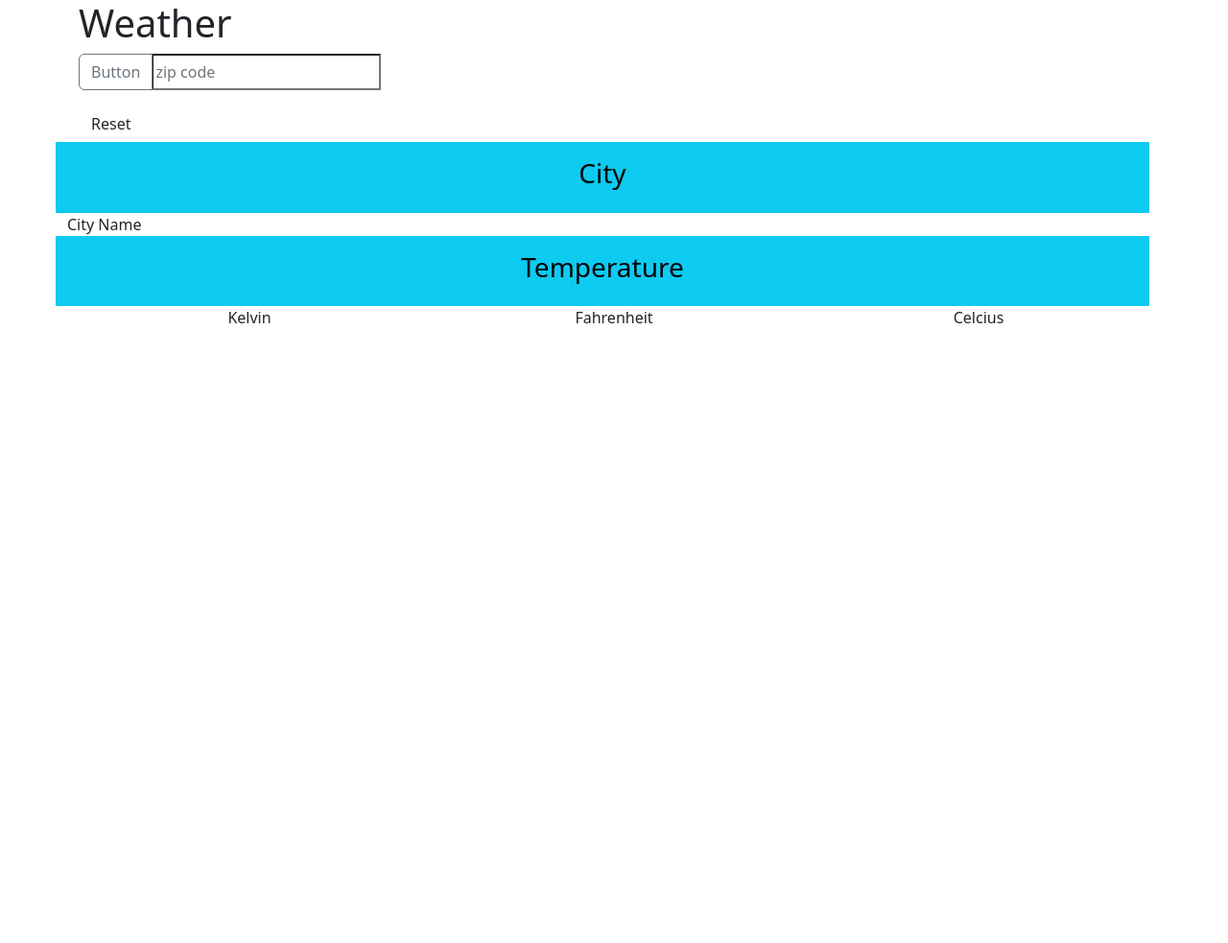
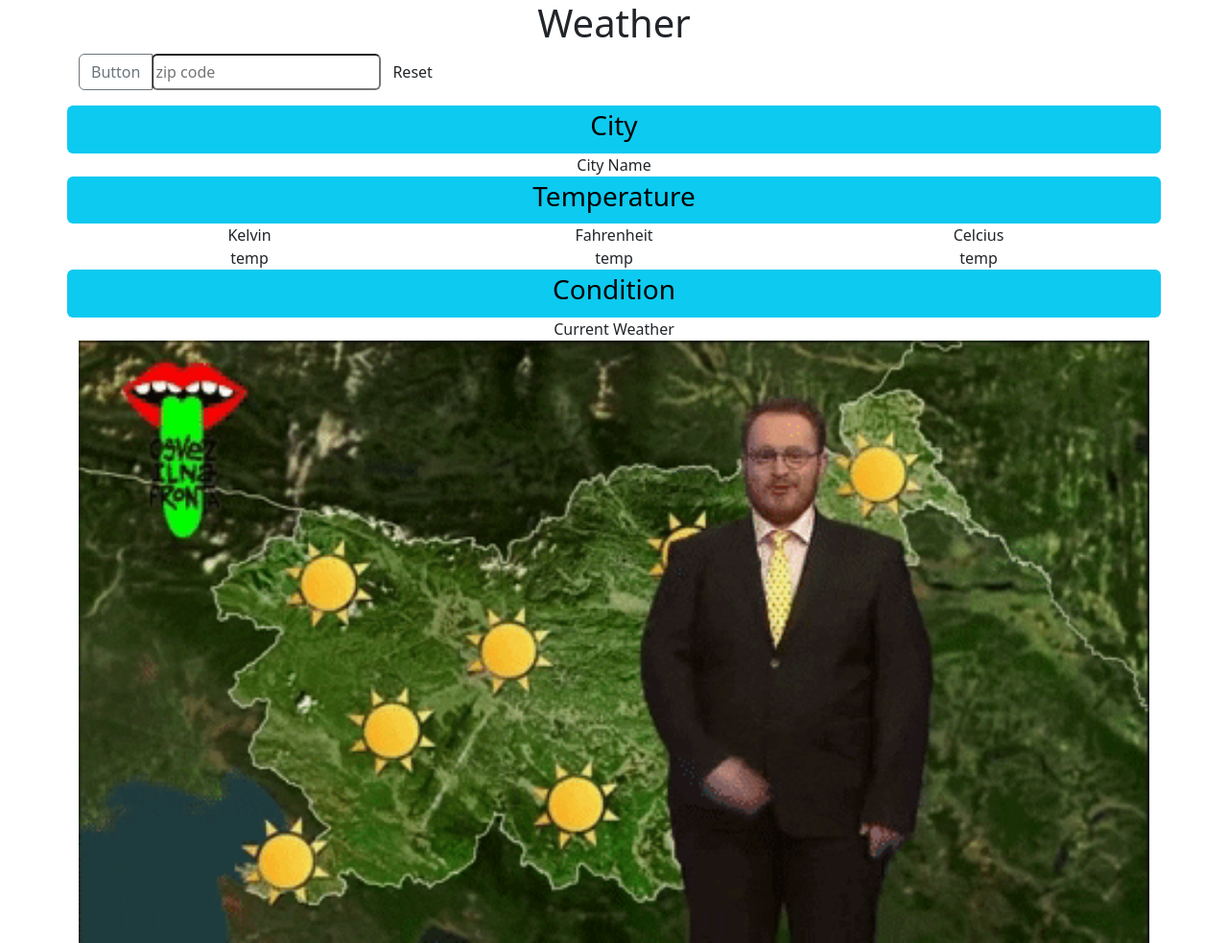
Before and after one commit to McTimidation/weatherapp, a website: page index.html in a window 1280 px wide. Shown: the whole page at 96% size. Before the commit the page ends 800 px from the top, so only its background shows below. Drawn offline with nearby package versions, Linux system fonts and the light colour scheme.

Commit message:
setting up html template to convert to javascript

```diff
--- a/css/style.css
+++ /dev/null
@@ -1,5 +0,0 @@
-body {
-    border: solid;
-    border-width: 2px;
-    border-color: black;
-}
--- a/index.html
+++ b/index.html
@@ -1,40 +1,67 @@
 <!DOCTYPE html>
 <html lang="en">
+
 <head>
     <meta charset="UTF-8">
     <meta http-equiv="X-UA-Compatible" content="IE=edge">
     <meta name="viewport" content="width=device-width, initial-scale=1.0">
     <title>Document</title>
-    <link href="https://cdn.jsdelivr.net/npm/bootstrap@5.2.1/dist/css/bootstrap.min.css" rel="stylesheet" integrity="sha384-iYQeCzEYFbKjA/T2uDLTpkwGzCiq6soy8tYaI1GyVh/UjpbCx/TYkiZhlZB6+fzT" crossorigin="anonymous">
+    <link href="https://cdn.jsdelivr.net/npm/bootstrap@5.2.1/dist/css/bootstrap.min.css" rel="stylesheet"
+        integrity="sha384-iYQeCzEYFbKjA/T2uDLTpkwGzCiq6soy8tYaI1GyVh/UjpbCx/TYkiZhlZB6+fzT" crossorigin="anonymous">
+    <link href="css/style.css">
 </head>
+
 <body>
     <div class="main">
         <div class="container">
-        <header class="row"><h1 id="headerText">Weather</h1>
+            <header class="row">
+                <h1 id="headerText" class="text-center">Weather</h1>
                 <div class="input-group mb-3">
                     <button class="btn btn-outline-secondary" type="button" id="mainBtn">Button</button>
-                <input type="text" class="" placeholder="zip code">
+                    <input type="text" class="rounded" placeholder="zip code">
+                    <button class="btn" id="resetBtn">Reset</button>
                 </div>
             </header>
             <div id="mainContent" class="">
-            <button class="btn" id="resetBtn">Reset</button>
+
                 <div class="row" id="city">
-                <div class="row text-bg-info p-3 text-center" id="cityHeader"><h3 class="mx-auto">City</h3></div>
-                <div class="row text-center" id="cityText">City Name</div>
+                    <div class="rounded col-12 text-bg-info p-1 text-center" id="cityHeader">
+                        <h3>City</h3>
+                    </div>
+                    <div class="col text-center" id="cityText">City Name</div>
                 </div>
                 <div class="row" id="tempBox">
-                <div class="row text-center text-bg-info p-3"><h3 class="mx-auto">Temperature</h3></div>
-                <div class="col text-center">Kelvin</div>
-                <div class="col text-center">Fahrenheit</div>
-                <div class="col text-center">Celcius</div>
+                    <div class="rounded col-12 text-center text-bg-info p-1">
+                        <h3>Temperature</h3>
+                    </div>
+                    <div class="col text-center">Kelvin
+                        <div class="col">temp</div>
+                    </div>
+                    <div class="col text-center">Fahrenheit
+                        <div class="col">temp</div>
+                    </div>
+                    <div class="col text-center">Celcius
+                        <div class="col">temp</div>
+                    </div>
+                </div>
+                <div class="row" id="conditionBox">
+                    <div class="rounded col-12 text-bg-info p-1 text-center" id="cityHeader">
+                        <h3>Condition</h3>
+                    </div>
+                    <div class="col text-center" id="cityText">Current Weather</div>
+                    <img src="img/sunnyday.GIF">
                 </div>
 
             </div>
         </div>
+
     </div>
 
-    <script src="https://cdn.jsdelivr.net/npm/bootstrap@5.2.1/dist/js/bootstrap.bundle.min.js" integrity="sha384-u1OknCvxWvY5kfmNBILK2hRnQC3Pr17a+RTT6rIHI7NnikvbZlHgTPOOmMi466C8" crossorigin="anonymous"></script>
+    <script src="https://cdn.jsdelivr.net/npm/bootstrap@5.2.1/dist/js/bootstrap.bundle.min.js"
+        integrity="sha384-u1OknCvxWvY5kfmNBILK2hRnQC3Pr17a+RTT6rIHI7NnikvbZlHgTPOOmMi466C8"
+        crossorigin="anonymous"></script>
     <script src="node_modules/axios/dist/axios.min.js"></script>
     <script src="js/sandbox.js"></script>
 </body>
+
 </html>
```
Also changed, not shown: img/cloud.GIF (added), img/snow.GIF (added), img/sunnyday.GIF (added), 1 other file. Lines whose indentation alone changed are shown as unchanged.
